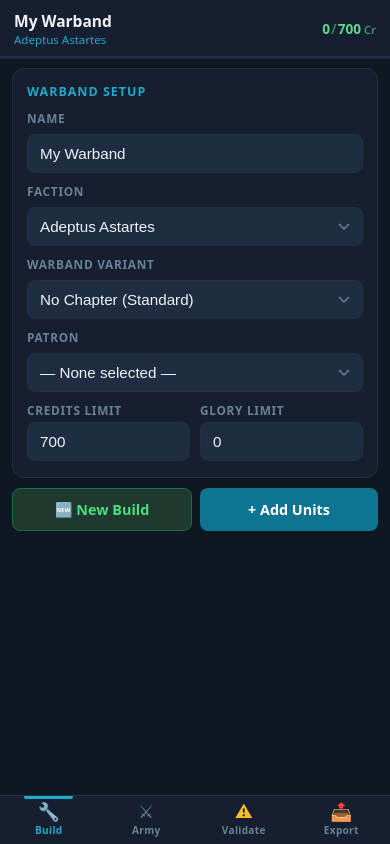
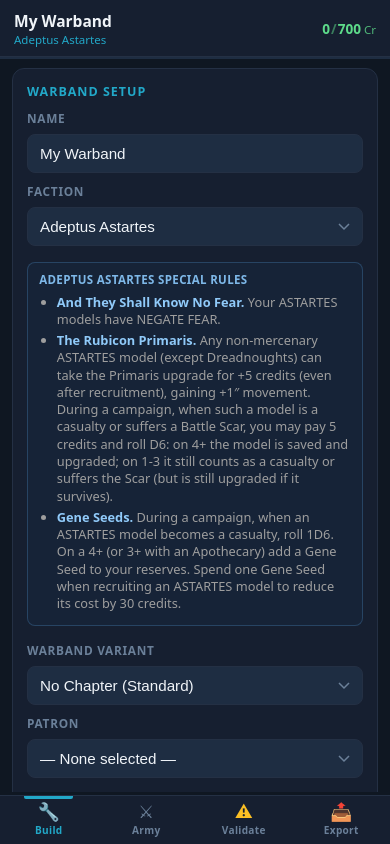
Before and after one commit to vazsago-art/trench-hammer, a React (Vite) app: page / in a window 390 px wide. Built offline with nearby package versions, Linux system fonts and the light colour scheme.

Commit message:
Add faction special rules to mobile view

```diff
--- a/src/components/mobile/MobileApp.css
+++ b/src/components/mobile/MobileApp.css
@@ -955,6 +955,40 @@
   justify-content: center;
 }
 
+/* ── Mobile Faction Special Rules ────────────────────────────── */
+.mfaction-rules {
+  margin: 0.4rem 0 0.5rem;
+  padding: 0.55rem 0.7rem;
+  background: rgba(30, 60, 100, 0.15);
+  border: 1px solid rgba(70, 130, 180, 0.35);
+  border-radius: 8px;
+  font-size: 0.8em;
+}
+
+.mfaction-rules-title {
+  color: #7eb8e8;
+  font-weight: 700;
+  font-size: 0.9em;
+  letter-spacing: 0.03em;
+  margin-bottom: 0.4rem;
+  text-transform: uppercase;
+}
+
+.mfaction-rules-list {
+  margin: 0;
+  padding-left: 1.1rem;
+  color: #9e9e9e;
+}
+
+.mfaction-rules-list li {
+  margin-bottom: 0.25rem;
+  line-height: 1.35;
+}
+
+.mfaction-rules-list strong {
+  color: #90caf9;
+}
+
 /* ── Mobile Subfaction / Warband Variant ──────────────────────── */
 .msubfaction-rules {
   margin: 0.4rem 0 0.5rem;
--- a/src/components/mobile/MobileApp.tsx
+++ b/src/components/mobile/MobileApp.tsx
@@ -1,4 +1,4 @@
-import { useRef, useState } from 'react';
+import { useRef, useState, type ReactNode } from 'react';
 import { Warband, WarbandUnit, UnitOption, UnitSubType, SelectedWargear, WargearOption, SelectedPsychicPower, SelectedGiftOfChaos, UnitUpgrade, WarbandMercenary, Mercenary, MercenaryStats, SharedWarbandProps } from '../../types/index.js';
 import { getFactionById, allFactions } from '../../data/factions_complete.js';
 import {
@@ -22,6 +22,7 @@
 import { SavedArmiesModal } from '../SavedArmiesModal.js';
 import { getDisciplinesForFaction, factionHasPsychicDisciplines } from '../../data/psychicDisciplines.js';
 import { factionHasSubFactions, getSubFactions, getSubFactionById, getDefaultSubFactionId } from '../../data/subfactions.js';
+import { getFactionRules } from '../../data/factionRules.js';
 import MercenaryPanel from '../MercenaryPanel.js';
 import { MercenaryInfoModal } from '../MercenaryInfoModal.js';
 import { ALL_MERCENARIES } from '../../data/mercenaries.js';
@@ -30,6 +31,14 @@
 import { getPatronsForFaction, getPatronById, filterAbilitiesForSubfaction } from '../../data/patrons.js';
 import { PatronAbilityChip } from '../PatronAbilityChip.js';
 import './MobileApp.css';
+
+/** Renders **bold** markdown markers as JSX <strong> elements. */
+function renderFormattedText(text: string): ReactNode {
+  const parts = text.split(/\*\*(.*?)\*\*/g);
+  return parts.map((part, i) =>
+    i % 2 === 1 ? <strong key={i}>{part}</strong> : part
+  );
+}
 
 type Tab = 'build' | 'army' | 'validate' | 'export';
 
@@ -839,6 +848,20 @@
                   <option key={f.id} value={f.id}>{f.name}</option>
                 ))}
               </select>
+              {(() => {
+                const factionRules = getFactionRules(selectedFaction);
+                if (!factionRules) return null;
+                return (
+                  <div className="mfaction-rules">
+                    <div className="mfaction-rules-title">{factionRules.title}</div>
+                    <ul className="mfaction-rules-list">
+                      {factionRules.rules.map((rule, i) => (
+                        <li key={i}>{renderFormattedText(rule)}</li>
+                      ))}
+                    </ul>
+                  </div>
+                );
+              })()}
               {factionHasSubFactions(selectedFaction) && (() => {
                 const sfData = getSubFactions(selectedFaction);
                 const activeSF = sfData?.subFactions.find(sf => sf.id === selectedSubFaction);
```
